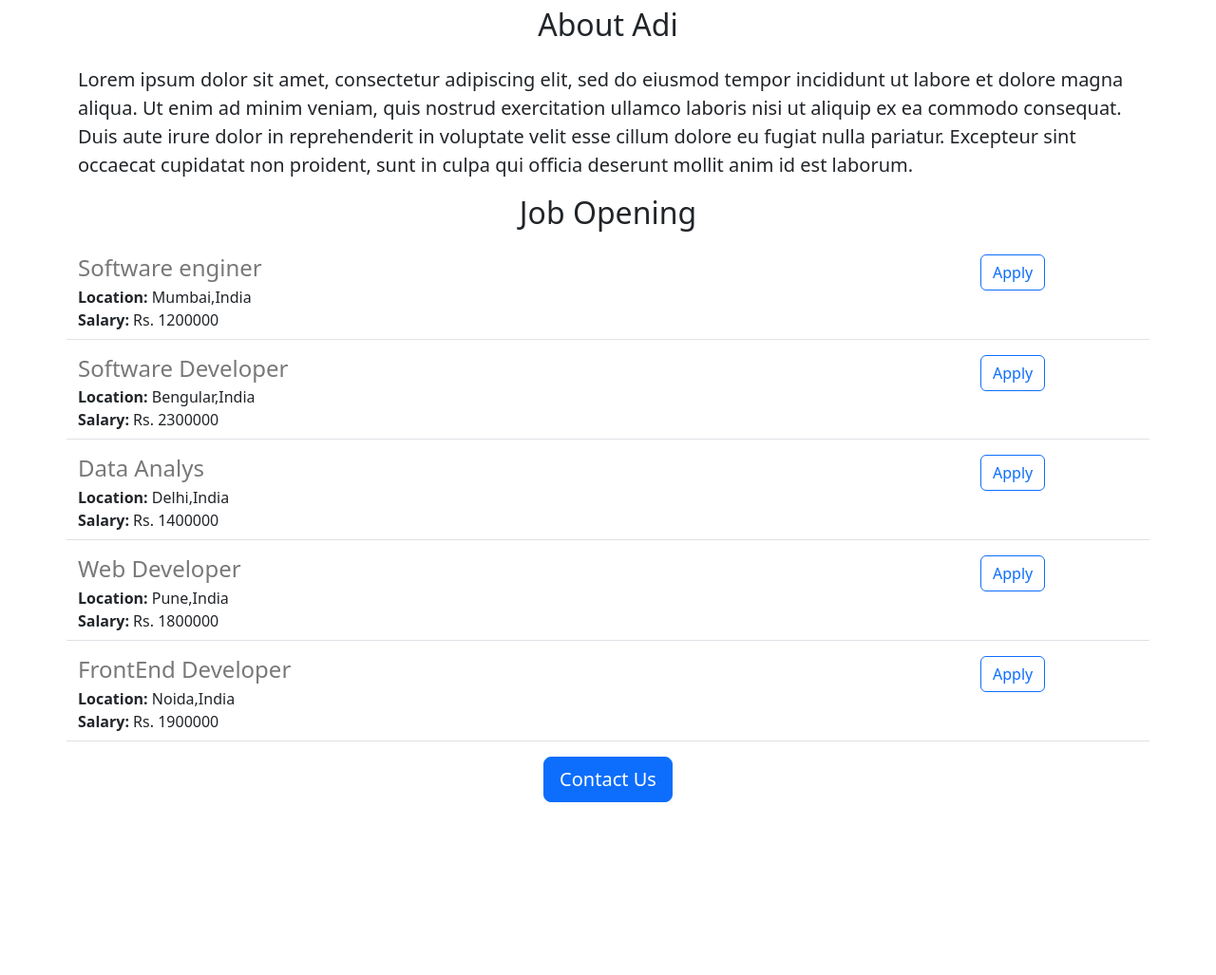
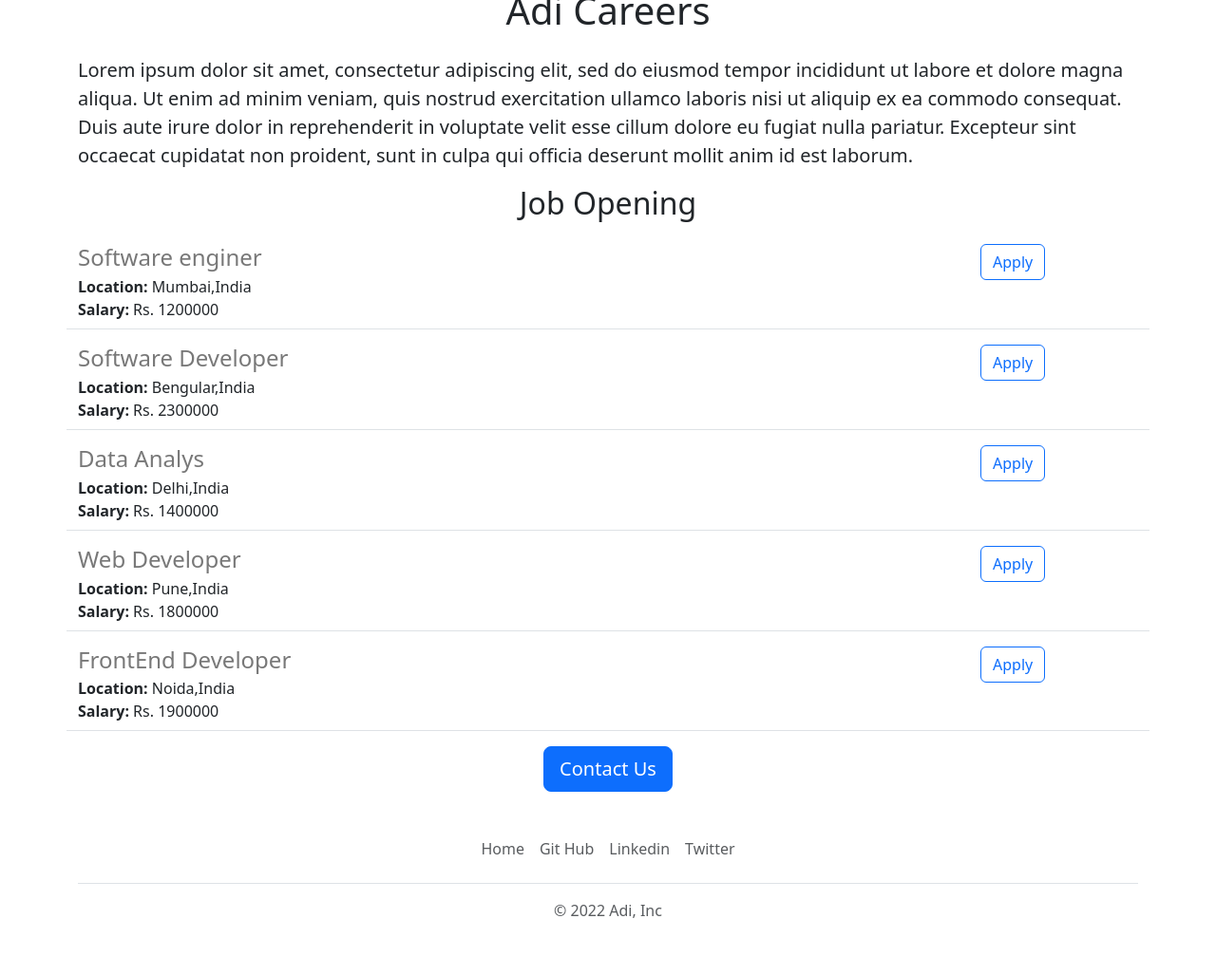
Before and after one commit to aditya132p/adi-careers-website, a Flask app: page / in a window 1280 px wide. Shown: the part 381-1408 px from the top of the page at 95% size. Before the commit the page ends 1226 px from the top, so only its background shows below. Run offline with Flask 2, Linux system fonts and the light colour scheme.

Commit message:
functional and aesthetic improvement

```diff
--- /dev/null
+++ b/templates/footer.html
@@ -0,0 +1,12 @@
+<div class="container">
+  <footer class="py-3 my-4">
+    <ul class="nav justify-content-center border-bottom pb-3 mb-3">
+      <li class="nav-item"><a  target="_blank" href="#" class="nav-link px-2 text-muted">Home</a></li>
+      <li class="nav-item"><a  target="_blank" href="https://github.com/aditya132p" class="nav-link px-2 text-muted">Git Hub</a></li>
+
+      <li class="nav-item"><a target="_blank" href="https://www.linkedin.com/in/pawar-ramesh-aditya/" class="nav-link px-2 text-muted">Linkedin</a></li>
+      <li class="nav-item"><a  target="_blank" href="#" class="nav-link px-2 text-muted">Twitter</a></li>
+    </ul>
+    <p class="text-center text-muted">&copy; 2022 Adi, Inc</p>
+  </footer>
+</div>
--- a/templates/home.html
+++ b/templates/home.html
@@ -8,10 +8,12 @@
 
   </head>
   <body>
+      {% include 'navbar.html'%}
+       <img class=" rounded img-fluid"id="banner" src="./static/samsung-.jpg" alt="" height="320">
     <div class="container">
 <h1 class="text-center mt-2 mb-4"> Adi Careers</h1>
-      <img class=" rounded img-fluid"id="banner" src="./static/samsung-.jpg" alt="" height="320">
-      <h2 class="text-center mt-2 mb-4"> About Adi</h2>
+
+
       <p class="lead">Lorem ipsum dolor sit amet, consectetur adipiscing elit, sed do eiusmod tempor incididunt ut labore et dolore magna aliqua. Ut enim ad minim veniam, quis nostrud exercitation ullamco laboris nisi ut aliquip ex ea commodo consequat. Duis aute irure dolor in reprehenderit in voluptate velit esse cillum dolore eu fugiat nulla pariatur. Excepteur sint occaecat cupidatat non proident, sunt in culpa qui officia deserunt mollit anim id est laborum.</p>
       <h2 class="text-center mt-2 mb-4"> Job Opening</h2>
       <div class="">
@@ -24,6 +26,7 @@
       <button class="btn btn-primary btn-lg">Contact Us</button>
         </div>
     </div>
+      {% include 'footer.html'%}
       <script src="https://cdn.jsdelivr.net/npm/bootstrap@5.3.0-alpha2/dist/js/bootstrap.bundle.min.js" integrity="sha384-qKXV1j0HvMUeCBQ+QVp7JcfGl760yU08IQ+GpUo5hlbpg51QRiuqHAJz8+BrxE/N" crossorigin="anonymous"></script>
   </body>
 </html>
--- a/templates/jobitem.html
+++ b/templates/jobitem.html
@@ -14,7 +14,7 @@
     {% endif %}
   </div>
   <div class="col-2 padding-right:16px">
-    <a href="mailto:hello@jovian.ai?subject=Application%20for%20{{job['title']}}&body=My%20name%3A%20%3Cyour%20name%20here%3E%0D%0A%0D%0AMy%20Resume%20link%3A%20%3Cresume%20link%3E%0D%0A%0D%0AMy%20LinkedIn%20link%3A%20%3Clinkedin%20in%3E%0D%0A%0D%0A" type="button" class="btn btn-outline-primary float-right align-middle" >Apply</a>
+    <a href="mailto:hello@adi.ai?subject=Application%20for%20{{job['title']}}&body=My%20name%3A%20%3Cyour%20name%20here%3E%0D%0A%0D%0AMy%20Resume%20link%3A%20%3Cresume%20link%3E%0D%0A%0D%0AMy%20LinkedIn%20link%3A%20%3Clinkedin%20in%3E%0D%0A%0D%0A" type="button" class="btn btn-outline-primary float-right align-middle" >Apply</a>
   </div>
 
 </div>
--- /dev/null
+++ b/templates/navbar.html
@@ -0,0 +1,10 @@
+<nav class="navbar bg-body-tertiary fixed-top shadow">
+  <div class="container-fluid">
+    <a class="navbar-brand" href="#">
+      <img src="https://getbootstrap.com/docs/5.3/assets/brand/bootstrap-logo.svg" alt="Logo" width="30" height="24" class="d-inline-block align-text-top">
+     Adi
+    </a>
+  </div>
+
+</nav>
+<div style="height:60px;"></div>
```
